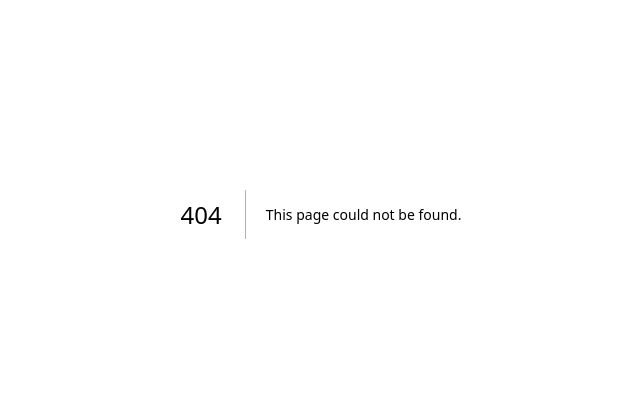
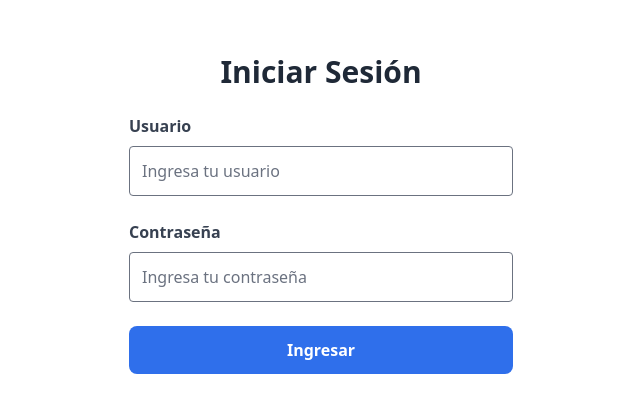
Before and after one commit to Vantar23/avimex-intranet, a Next.js app: page /login in a window 1280 px wide. Before the commit this address had no page. Shown: the part 186-598 px from the top of the page, without its empty margins (319-959 px from the left). Built offline with nearby package versions, Linux system fonts and the light colour scheme; a web font is replaced by a local one.

Commit message:
Add Login page

```diff
--- /dev/null
+++ b/app/api/login/route.js
@@ -0,0 +1,50 @@
+import { NextResponse } from "next/server";
+import { serialize } from "cookie";
+
+const API_URL = "http://localhost:3000/api/logintest"; // 🔥 Reemplaza con la URL real de la API externa
+
+export async function POST(req) {
+  try {
+    const { username, password } = await req.json();
+
+    // Hacer la solicitud a la API externa
+    const response = await fetch(API_URL, {
+      method: "POST",
+      headers: { "Content-Type": "application/json" },
+      body: JSON.stringify({ username, password }),
+    });
+
+    if (!response.ok) {
+      return NextResponse.json({ message: "Credenciales inválidas" }, { status: 401 });
+    }
+
+    // Obtener el token de la API externa
+    const data = await response.json();
+    const sessionToken = data.token; // 🔥 Asegúrate de que la API devuelve un token
+
+    if (!sessionToken) {
+      return NextResponse.json({ message: "No se recibió un token válido" }, { status: 401 });
+    }
+
+    // Configurar cookie de sesión segura
+    const cookie = serialize("session", sessionToken, {
+      httpOnly: true,
+      secure: process.env.NODE_ENV === "production",
+      sameSite: "strict",
+      path: "/",
+      maxAge: 60 * 60 * 24, // 1 día
+    });
+
+    // Responder con éxito y almacenar la cookie
+    return new NextResponse(
+      JSON.stringify({ message: "Inicio de sesión exitoso", token: sessionToken }),
+      {
+        status: 200,
+        headers: { "Set-Cookie": cookie, "Content-Type": "application/json" },
+      }
+    );
+  } catch (error) {
+    console.error("Error en login:", error);
+    return NextResponse.json({ message: "Error interno del servidor" }, { status: 500 });
+  }
+}
--- /dev/null
+++ b/app/login/layout.tsx
@@ -0,0 +1,14 @@
+import '../ui/global.css'
+export default function RootLayout({
+  children,
+}: {
+  children: React.ReactNode;
+}) {
+  return (
+    <html lang="en">
+      <body>
+        {children}
+        </body>
+    </html>
+  );
+}
--- /dev/null
+++ b/app/login/page.tsx
@@ -0,0 +1,98 @@
+"use client";
+
+import { useState, ChangeEvent, FormEvent, useEffect } from "react";
+import { useRouter } from "next/navigation";
+
+export default function LoginPage() {
+  const [formulario, setFormulario] = useState({
+    usuario: "", // Usando "usuario" en lugar de "username"
+    pwd: "", // Usando "pwd" en lugar de "password"
+  });
+  const [loading, setLoading] = useState<boolean>(false);
+  const [session, setSession] = useState<string | null>(null);
+  const router = useRouter();
+
+  useEffect(() => {
+    const userSession = sessionStorage.getItem("session");
+    if (userSession) {
+      setSession(userSession);
+      router.push("/dashboard"); // Redirigir si ya está autenticado
+    }
+  }, [router]);
+
+  const manejarCambioTexto = (e: ChangeEvent<HTMLInputElement>): void => {
+    const { name, value } = e.target;
+    setFormulario((prev) => ({ ...prev, [name]: value }));
+  };
+
+  const manejarEnvio = async (e: FormEvent<HTMLFormElement>): Promise<void> => {
+    e.preventDefault();
+    setLoading(true);
+
+    const formData = new FormData();
+    formData.append("usuario", formulario.usuario);
+    formData.append("pwd", formulario.pwd);
+
+    try {
+      const response = await fetch("http://37.27.133.117/API/login", {
+        method: "POST",
+        body: formData, // Enviamos FormData
+      });
+
+      if (response.ok) {
+        const data = await response.json();
+        sessionStorage.setItem("session", data.token);
+        setSession(data.token);
+        router.push("/dashboard");
+      } else {
+        alert("Error en las credenciales");
+      }
+    } catch (error) {
+      alert("Error en la solicitud");
+    } finally {
+      setLoading(false);
+    }
+  };
+  return (
+    <div className="flex items-center justify-center min-h-screen from-blue-500 to-indigo-600 p-4">
+      <div className="max-w-md w-full bg-white p-8 rounded-lg ">
+        <h1 className="text-3xl font-bold text-gray-800 mb-6 text-center">Iniciar Sesión</h1>
+        <form onSubmit={manejarEnvio} className="space-y-6">
+          <div>
+            <label className="block font-semibold text-gray-700 mb-2">Usuario</label>
+            <input
+              type="text"
+              name="usuario" // Ahora "usuario" en lugar de "username"
+              className="border rounded w-full p-3 focus:ring-2 focus:ring-blue-400 focus:outline-none"
+              value={formulario.usuario}
+              onChange={manejarCambioTexto}
+              required
+              placeholder="Ingresa tu usuario"
+            />
+          </div>
+          <div>
+            <label className="block font-semibold text-gray-700 mt-2 mb-2">Contraseña</label>
+            <input
+              type="password"
+              name="pwd" // Ahora "pwd" en lugar de "password"
+              className="border rounded w-full p-3 focus:ring-2 focus:ring-blue-400 focus:outline-none"
+              value={formulario.pwd}
+              onChange={manejarCambioTexto}
+              required
+              placeholder="Ingresa tu contraseña"
+            />
+          </div>
+          <div className="mt-5">
+            <button
+              type="submit"
+              className="bg-blue-600 hover:bg-blue-700 text-white font-semibold px-4 py-3 rounded-lg w-full transition duration-200"
+              disabled={loading}
+            >
+              {loading ? "Cargando..." : "Ingresar"}
+            </button>
+          </div>
+        </form>
+      </div>
+    </div>
+  );
+}
--- a/package.json
+++ b/package.json
@@ -14,7 +14,9 @@
     "bcrypt": "^5.1.1",
     "clsx": "^2.1.1",
     "crypto-js": "^4.2.0",
+    "express": "^4.21.2",
     "framer-motion": "^12.0.6",
+    "jsonwebtoken": "^9.0.2",
     "next-auth": "5.0.0-beta.19",
     "postcss": "8.4.49",
     "tailwindcss": "3.4.16",
```
Also changed, not shown: 1 other file (tests, documents, lock files or other folders).
